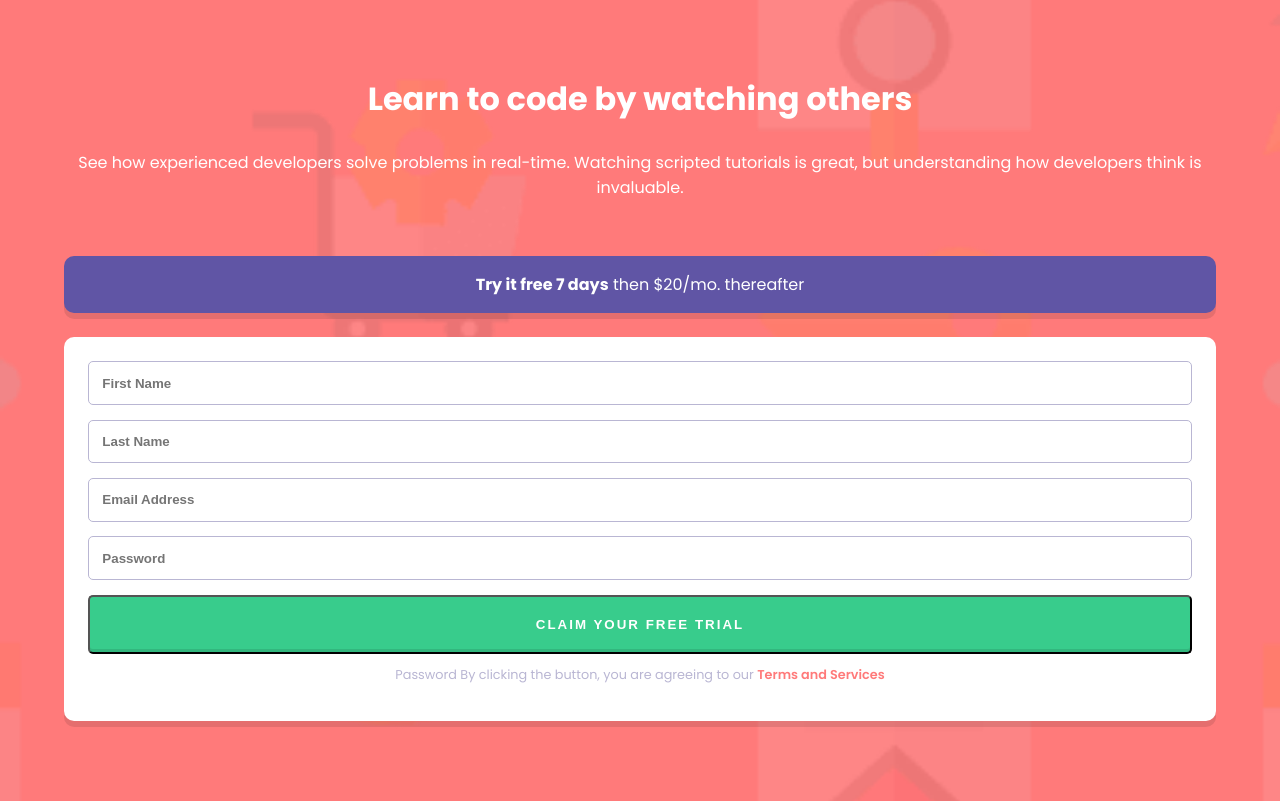
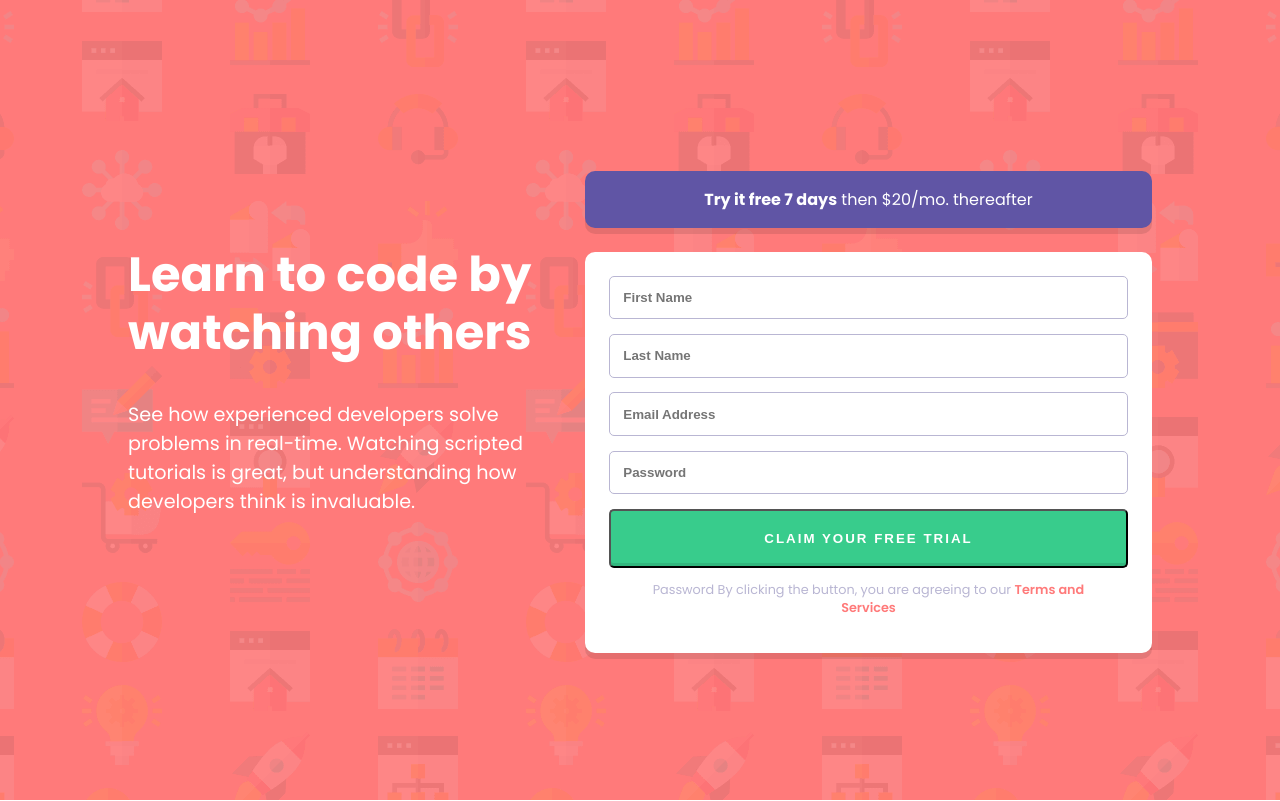
Before and after one commit to SaifN97/Intro-component-with-sign-up-form, a website built with Parcel: page src/index.html in a window 1280 px wide. Built offline with nearby package versions, Linux system fonts and the light colour scheme.

Commit message:
desktop version

```diff
--- /dev/null
+++ b/src/scss/_desktop.scss
@@ -0,0 +1,27 @@
+@use 'colors' as *;
+
+@media (min-width: 1100px) {
+  .main {
+    background: url("../images/bg-intro-desktop.png") center center/cover;
+    background-color: $Red;
+  }
+  .container {
+    height: 100vh;
+    display: flex;
+    justify-content: center;
+    align-items: center;
+    max-width: 80%;
+  }
+  .main__text {
+    width: 85%;
+    margin-right: 2rem;
+    h1 {
+      font-size: 3rem;
+      text-align: left;
+    }
+    p {
+      text-align: left;
+      font-size: 1.2rem;
+    }
+  }
+}
--- a/src/scss/_mobile.scss
+++ b/src/scss/_mobile.scss
@@ -10,6 +10,7 @@
 
 .container {
   width: 90%;
+  max-width: 700px;
   margin: 0 auto;
   padding: 5rem 0;
 }
@@ -21,7 +22,6 @@
     line-height: 1.2;
   }
   p {
-    font-size: 1rem;
     text-align: center;
     padding: 2em 0;
   }
--- a/src/scss/main.scss
+++ b/src/scss/main.scss
@@ -1,2 +1,3 @@
 @use 'global';
 @use 'mobile';
+@use 'desktop';
```
Also changed, not shown: dist/bg-intro-desktop.62667658.png (added), 4 other files.
